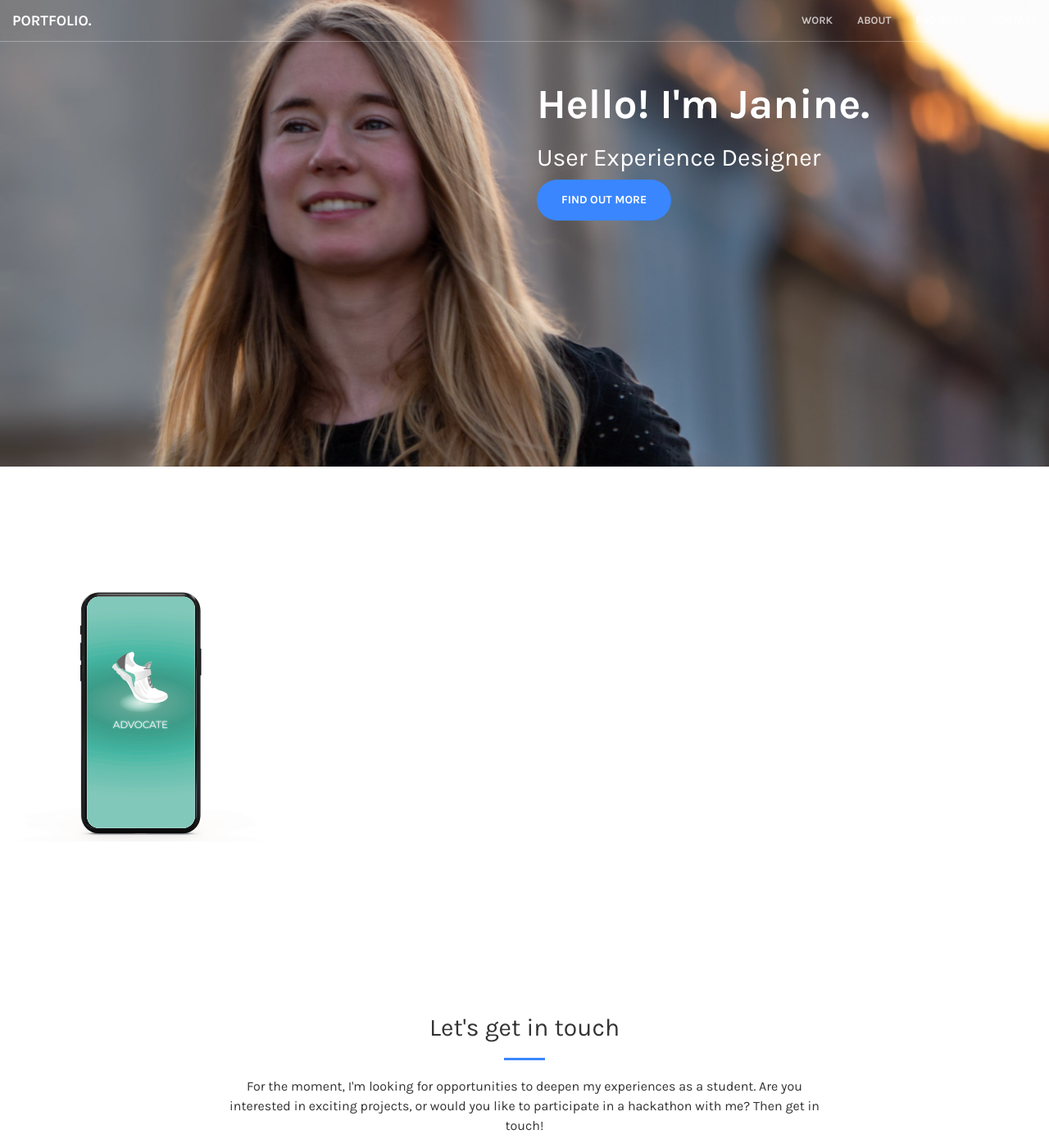
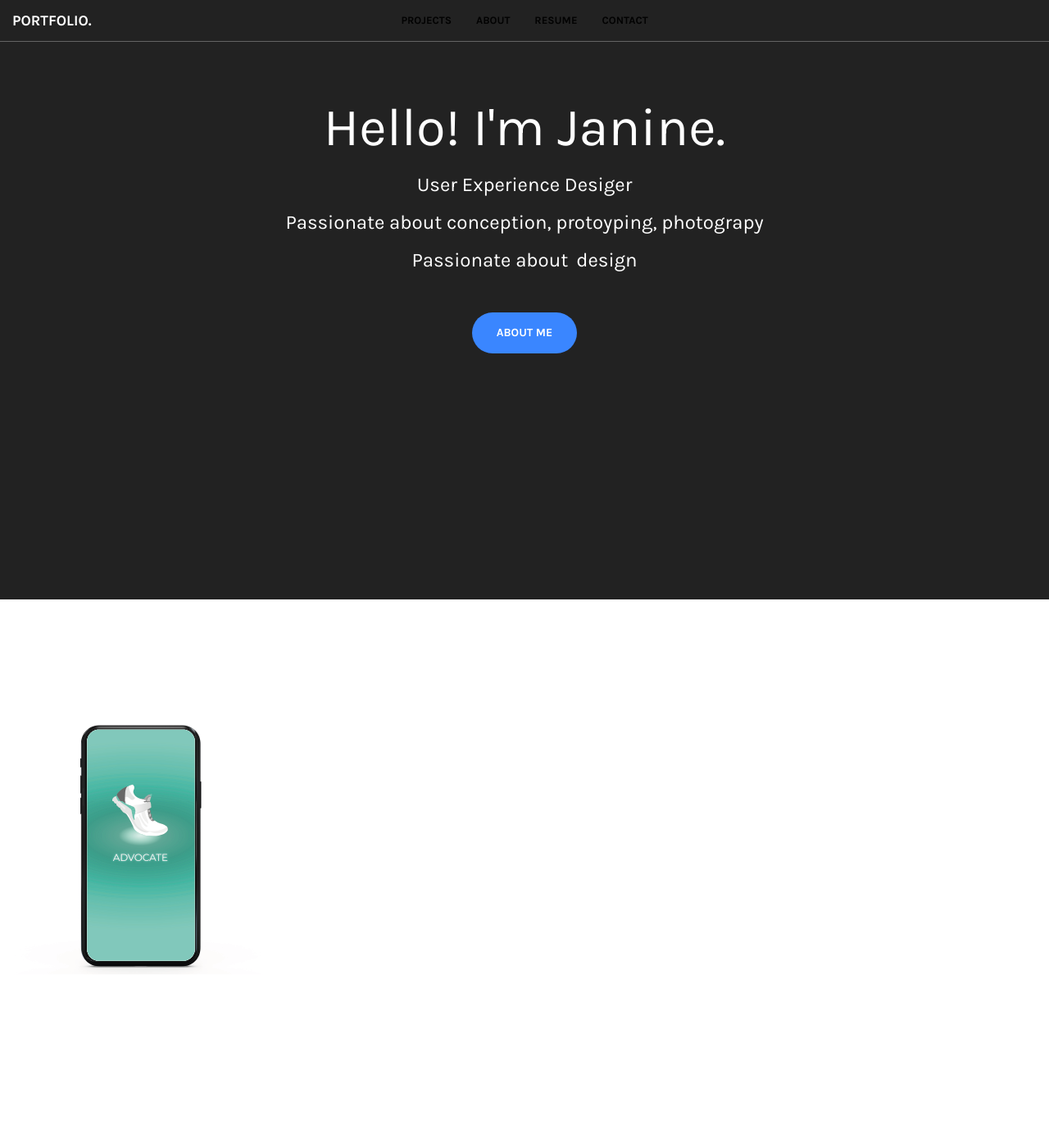
Before and after one commit to JaninePow/Janine.Bauer, a Jekyll site: the page built from index.html, in a window 1280 px wide and 1400 px high. Shown: the whole window at 82% size. Built offline with Jekyll 4.4.1, drawn with Linux system fonts in a browser that asks for light colours; nearby versions of some CDN libraries.

Commit message:
websiteNewStyle

```diff
--- a/css/creative.css
+++ b/css/creative.css
@@ -38,7 +38,7 @@ p {
   margin-bottom: 20px;
 }
 .bg-primary {
-  background-color: #3a86ff;
+  background-color: white;
 }
 .bg-dark {
   background-color: #020202;
@@ -106,14 +106,6 @@ aside {
   .navbar-default .navbar-header .navbar-brand:focus {
     color: white;
   }
-  .navbar-default .nav > li > a,
-  .navbar-default .nav > li > a:focus {
-    color: rgba(255, 255, 255, 0.7);
-  }
-  .navbar-default .nav > li > a:hover,
-  .navbar-default .nav > li > a:focus:hover {
-    color: white;
-  }
   .navbar-default.affix {
     background-color: white;
     border-color: rgba(2, 2, 2, 0.05);
@@ -139,7 +131,6 @@ header {
   background-position: left;
   background-repeat: no-repeat;
   background-size: 100%;
-  text-align: left;
   position: relative;
   width: 100%;
   min-height: auto;
@@ -147,13 +138,11 @@ header {
   -moz-background-size: cover;
   background-size: cover;
   -o-background-size: cover;
-  background-image: url('../img/me.jpg');
   text-align: center;
-  color: white;
+  color: #020202;
 }
 header .header-content {
   position: relative;
-  text-align: left;
   padding: 100px 15px 300px;
   width: 100%;
 }
@@ -170,6 +159,26 @@ header .header-content .header-content-inner p {
   color: rgba(255, 255, 255, 0.7);
   font-size: 16px;
   margin-bottom: 50px;
+}
+h3 {
+  display: flex;
+  justify-content: center;
+}
+span::before {
+  content: "design";
+  animation: animate infinite 3s;
+  padding-left: 10px;
+}
+@keyframes animate {
+  0% {
+    content: "design";
+  }
+  50% {
+    content: "prototyping";
+  }
+  75% {
+    content: "photography";
+  }
 }
 .section-heading {
   margin-top: 0;
@@ -199,10 +208,10 @@ img.resize {
   margin: 0 auto;
 }
 .portfolio-box .portfolio-box-caption {
-  color: white;
+  color: 020202;
   opacity: 0;
   display: block;
-  background: rgba(58, 134, 255, 0.9);
+  background: white;
   position: absolute;
   bottom: 0;
   text-align: center;
--- a/index.html
+++ b/index.html
@@ -68,15 +68,15 @@ title: Portfolio
 
             <!-- Collect the nav links, forms, and other content for toggling -->
             <div class="collapse navbar-collapse" id="bs-example-navbar-collapse-1">
-                <ul class="nav navbar-nav navbar-right">
+                <ul class="nav navbar-nav navbar-center ">
                     <li>
-                        <a class="page-scroll" href="#work">Work</a>
+                        <a class="page-scroll" href="#projects">Projects</a>
                     </li>
                     <li>
                         <a class="page-scroll" href="#about">About</a>
                     </li>
                     <li>
-                        <a class="page-scroll" href="#portfolio">Projects</a>
+                        <a class="page-scroll" href="#resume">Resume</a>
                     </li>
                     <li>
                         <a class="page-scroll" href="#contact">Contact</a>
@@ -89,15 +89,19 @@ title: Portfolio
     </nav>
 
     <header>
-        <div class="header-content">
-            <div class="row">
+        <div class="header-content text-center">
+            <h1>Hello! I'm Janine.</h1>
+            <h3>User Experience Desiger</h3>
+            <h3>Passionate about conception, protoyping, photograpy</h3>
+            <h3>Passionate about <span> </span></h3>
+            <!-- <div class="row">
 
                 <div class="header-content-inner header-content-inner col-lg-6 col-md-6 col-md-offset-6  col-lg-offset-6">
                     <h1>Hello! I'm Janine.</h1>
                     <h2>User Experience Designer</h2>
-                    <!-- <hr> -->
-                    <!-- <p>Everything is connected!</p> -->
-                    <a href="#content" class="btn btn-primary btn-xl page-scroll">Find Out More</a>
+                    -->
+                    </br> </br>
+                    <a href="#content" class="btn btn-primary btn-xl page-scroll">About me</a>
                 </div>
          </div>
         </div>
@@ -173,7 +177,7 @@ title: Portfolio
 
 
 
-    <section id="work">
+    <section id="projects">
         <div class="col-lg-8 col-lg-offset-2 text-center">
             <h2 class="section-heading"></h2>
             <!-- <hr class="primary"> -->
--- a/public/stylesheets/style.scss
+++ b/public/stylesheets/style.scss
@@ -20,8 +20,8 @@ html {
 		/* Header */
 		header {
 			width: 100%;
-			background-color: #222;
-			color: #fff;
+			// background-color: #222;
+			// color: #fff;
 
 			nav {
 				margin: 0 auto;
```
Also changed, not shown: less/creative.less (+41 -11 lines), css/bootstrap.css, 7 other files.
